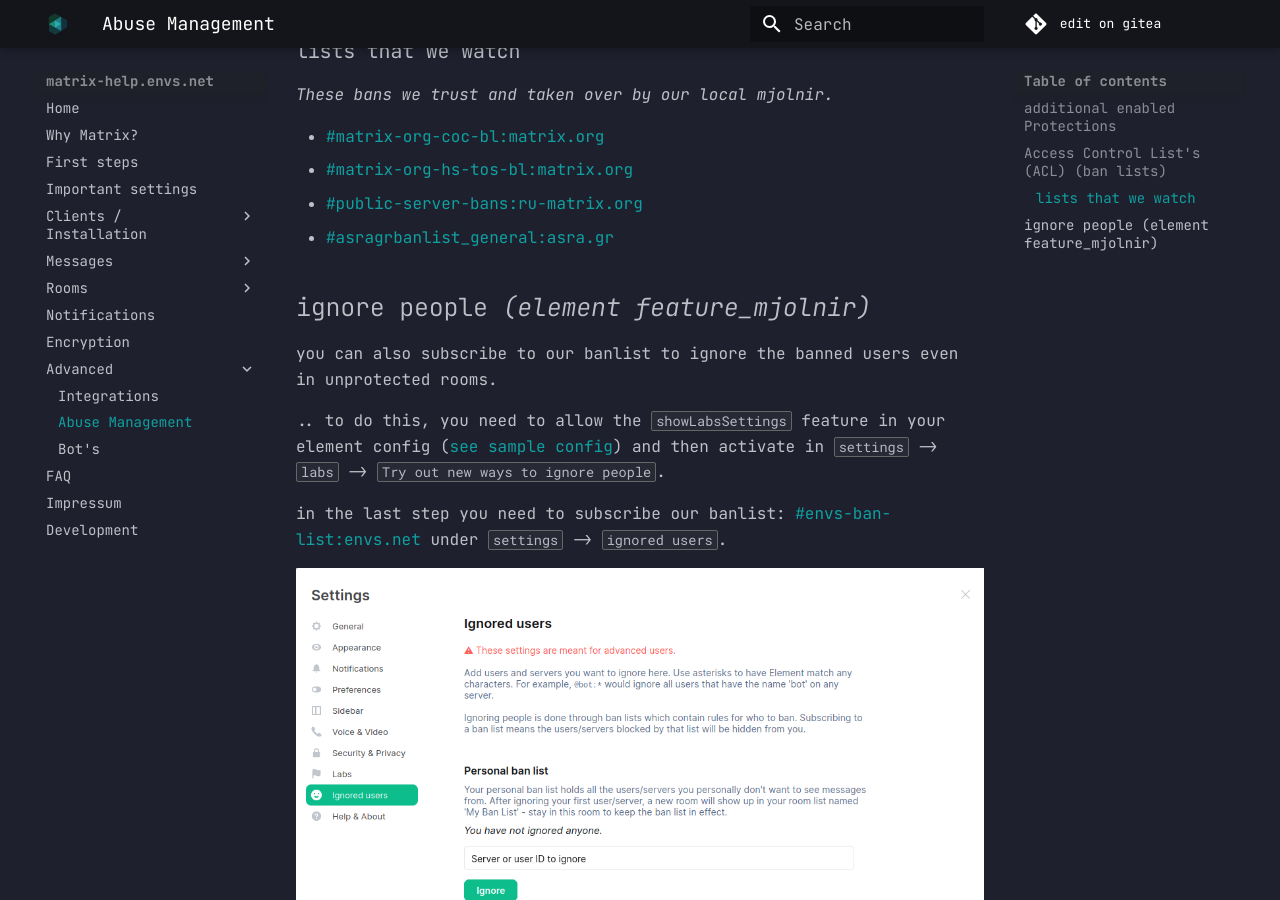
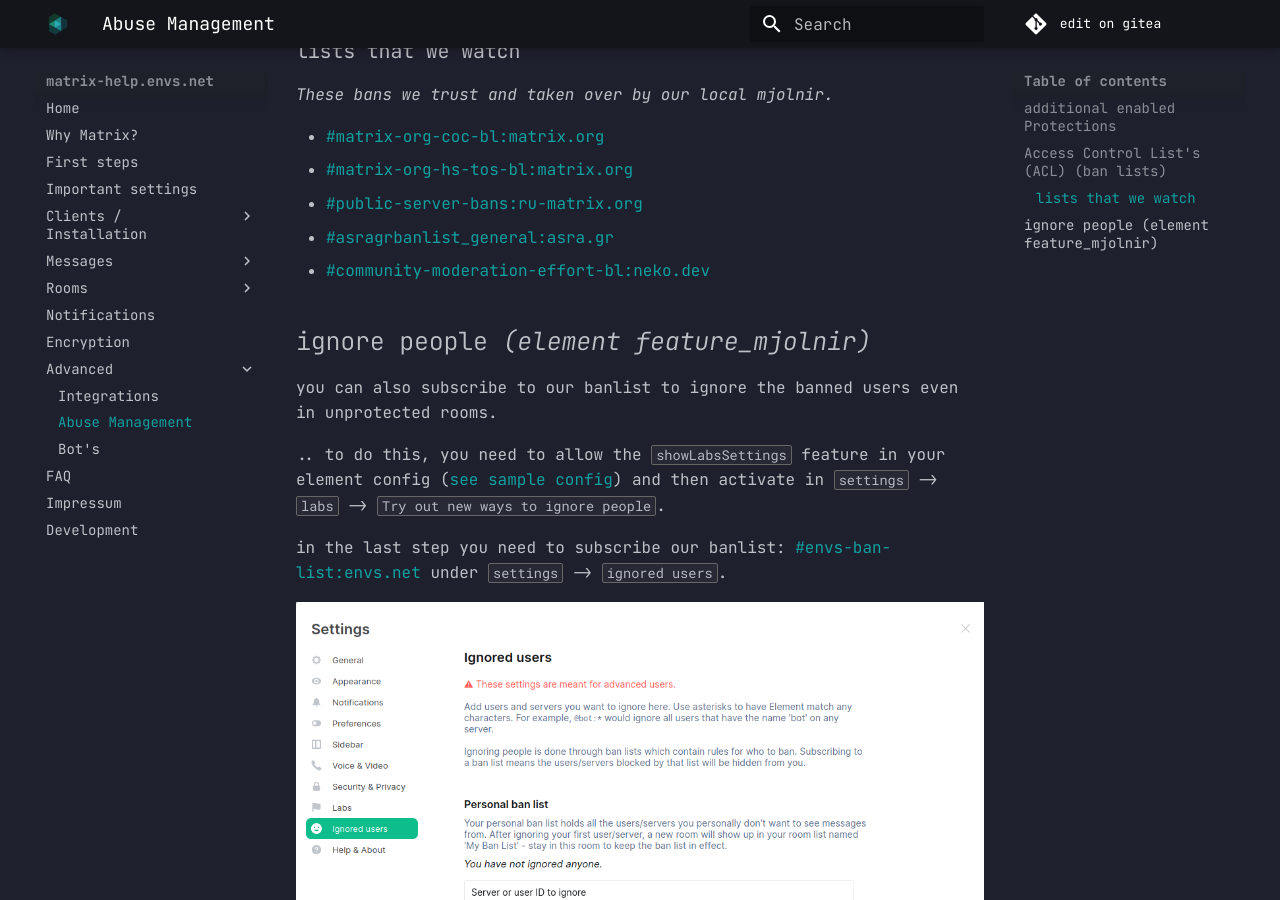
Before and after one commit to envs-net/matrix-doc, an MkDocs documentation site: the page built from docs/advanced/abuse_management.md, in a window 1280 px wide and 900 px high, scrolled down 1001 px. Built offline with MkDocs 1.6.1 and Material for MkDocs 9.7.7, drawn with Linux system fonts in a browser that asks for light colours.

Commit message:
abuse_management: add #community-moderation-effort-bl:neko.dev to trust list

```diff
--- a/docs/advanced/abuse_management.md
+++ b/docs/advanced/abuse_management.md
@@ -39,6 +39,7 @@ after this step, the room is protected.
 - [#matrix-org-hs-tos-bl:matrix.org](https://matrix.to/#/#matrix-org-hs-tos-bl:matrix.org)
 - [#public-server-bans:ru-matrix.org](https://matrix.to/#/#public-server-bans:ru-matrix.org)
 - [#asragrbanlist_general:asra.gr](https://matrix.to/#/#asragrbanlist_general:asra.gr)
+- [#community-moderation-effort-bl:neko.dev](https://matrix.to/#/#community-moderation-effort-bl:neko.dev)
 
 ## ignore people *(element feature_mjolnir)*
 
```
